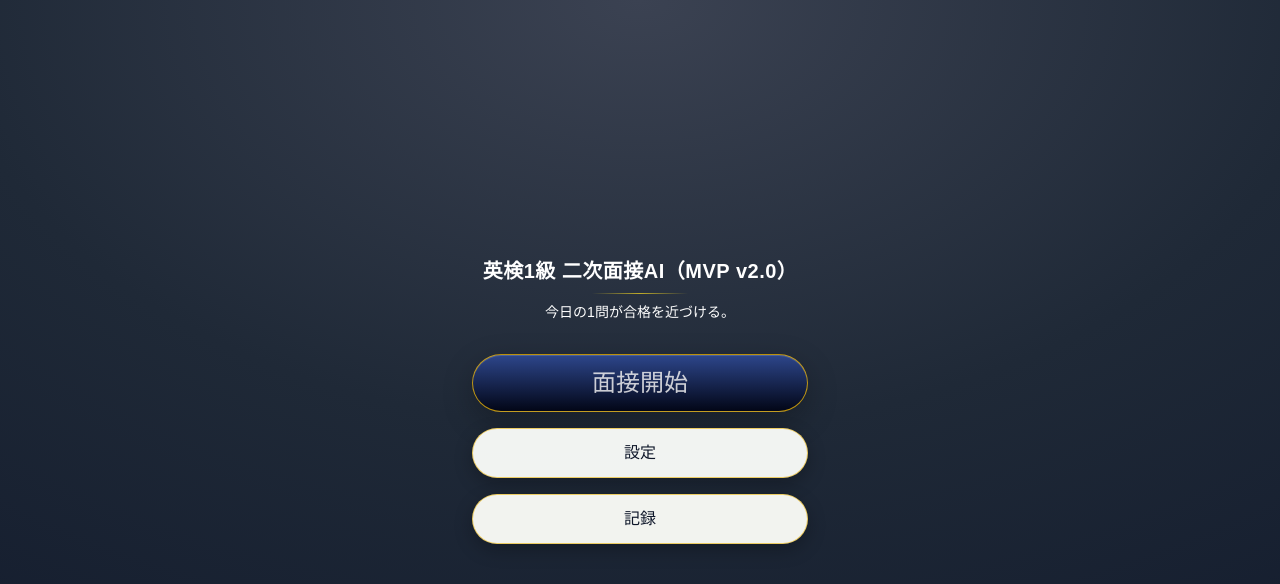
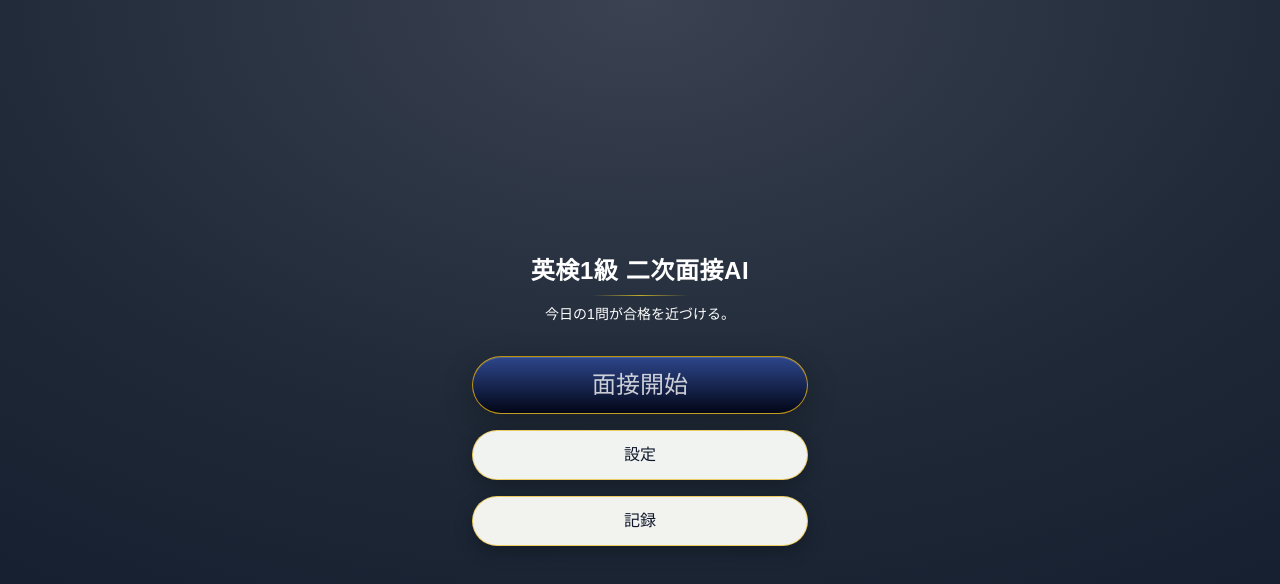
Before and after one commit to fairytail9511-bot/eiken-mvp, a Next.js app: page / in a window 1280 px wide. Shown: the top 584 px of the page. Built offline with nearby package versions, Linux system fonts and the light colour scheme.

Commit message:
Fix subtle details

```diff
--- a/app/page.tsx
+++ b/app/page.tsx
@@ -67,8 +67,8 @@ export default function HomePage() {
     >
       <div className="w-full max-w-sm rounded-3xl p-6 space-y-6 text-center">
         <div className="space-y-2">
-          <h1 className="text-xl font-bold text-white tracking-wide">
-            英検1級 二次面接AI（MVP v2.0）
+          <h1 className="text-2xl font-bold text-white tracking-wide">
+            英検1級 二次面接AI
           </h1>
           <div className="h-px w-24 mx-auto bg-gradient-to-r from-transparent via-yellow-300/70 to-transparent" />
           <p className="text-sm text-white">今日の1問が合格を近づける。</p>
--- a/app/result/ResultClient.tsx
+++ b/app/result/ResultClient.tsx
@@ -736,7 +736,7 @@ export default function ResultClient() {
                 </div>
               }
             >
-              <div style={{ fontSize: 12, color: "#374151" }}>※ 再評価の反映まで1~2分程度かかる場合があります。　　　　また、1度で再評価されない可能性もありますが、その場合は数度お試しください。</div>
+              <div style={{ fontSize: 12, color: "#374151" }}>※ 再評価の反映まで1~2分程度かかる場合があります。　　　　また、1度で再評価されない可能性もありますがその場合は数度お試しください。</div>
 
 
               <div style={{ height: 10 }} />
--- a/app/settings/page.tsx
+++ b/app/settings/page.tsx
@@ -227,7 +227,7 @@ export default function SettingsPage() {
           <div style={titleStyle}>設定</div>
 
           {/* ===== 面接難易度 ===== */}
-          <div style={sectionTitle}>面接難易度</div>
+          <div style={sectionTitle}>面接難易度（評価基準は一定）</div>
           <div style={segmentedWrap}>
             {[
               { key: "easy", label: "易しい" },
```
